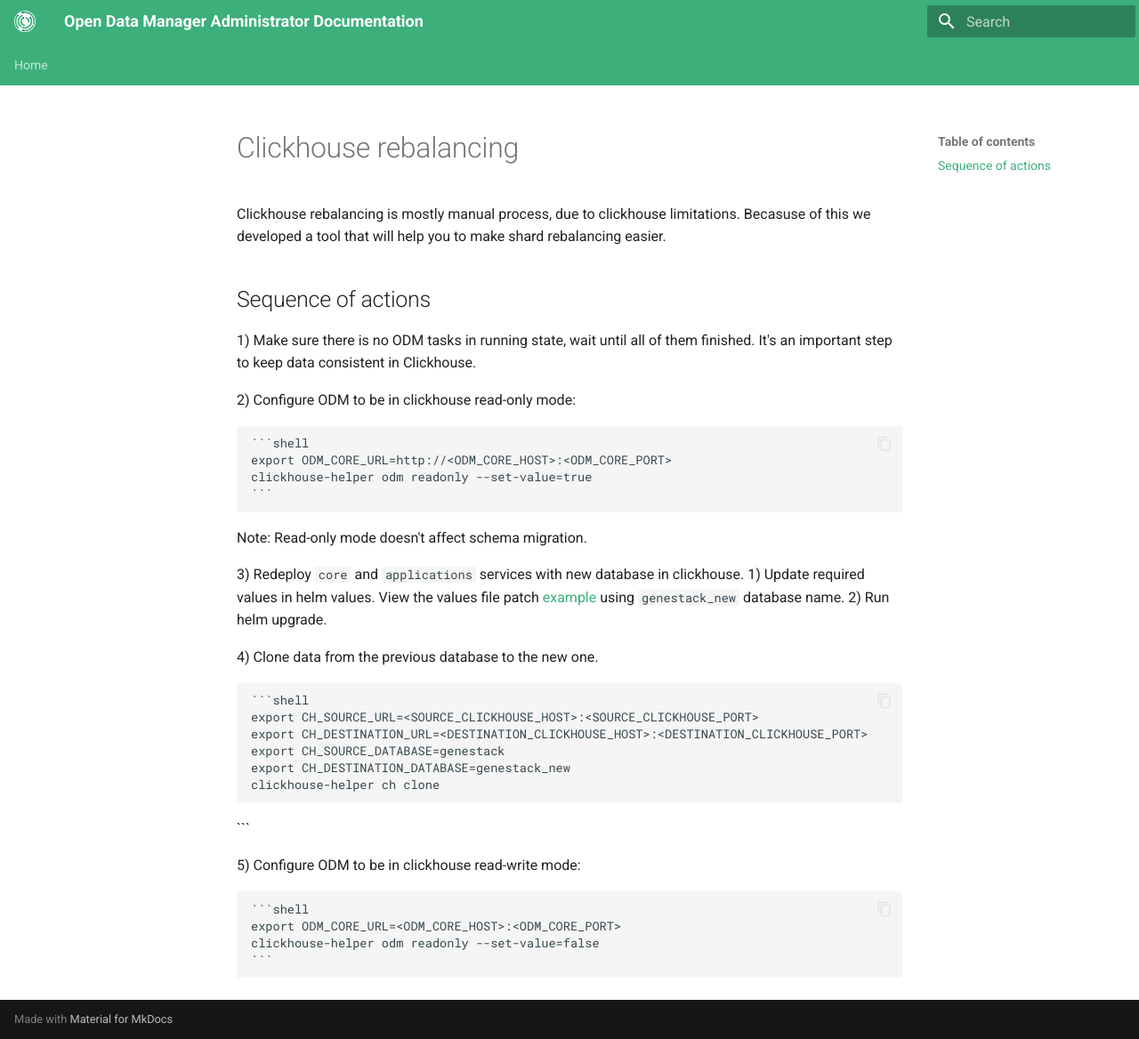
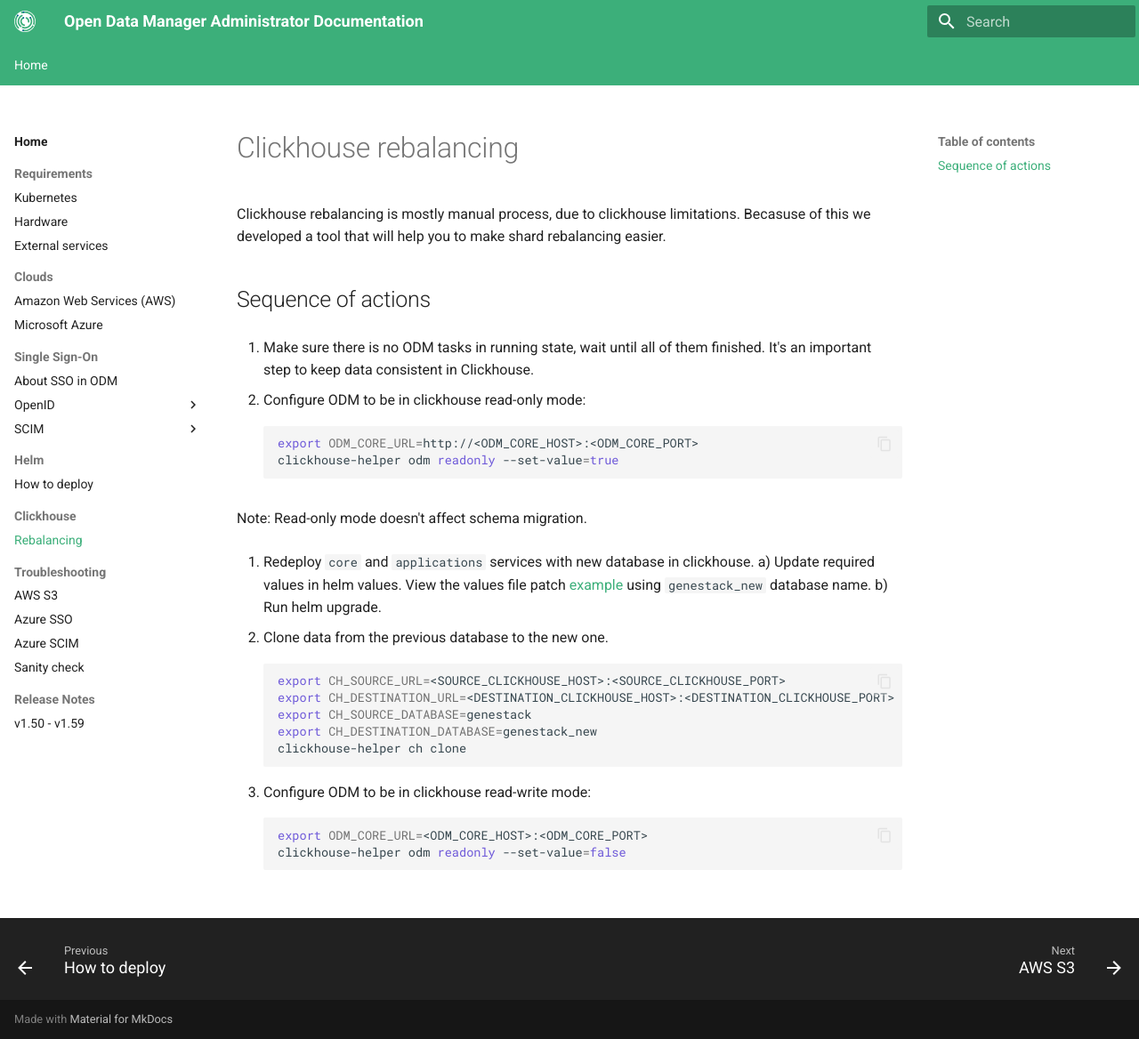
Before and after one commit to genestack/admin-docs, an MkDocs documentation site: the page built from docs/home/clickhouse/rebalancing.md, in a window 1280 px wide and 1168 px high. Shown: the whole window at 89% size. Built offline with MkDocs 1.6.1 and Material for MkDocs 9.7.7, drawn with Linux system fonts in a browser that asks for light colours; the version menu is left out.

Commit message:
[ODM-12343] Fix it

````diff
--- a/docs/home/clickhouse/rebalancing.md
+++ b/docs/home/clickhouse/rebalancing.md
@@ -5,9 +5,9 @@
 
 ## Sequence of actions
 
-1) Make sure there is no ODM tasks in running state, wait until all of them finished. It's an important step to keep data consistent in Clickhouse.
+1. Make sure there is no ODM tasks in running state, wait until all of them finished. It's an important step to keep data consistent in Clickhouse.
 
-2) Configure ODM to be in clickhouse read-only mode:
+2. Configure ODM to be in clickhouse read-only mode:
 
     ```shell
     export ODM_CORE_URL=http://<ODM_CORE_HOST>:<ODM_CORE_PORT>
@@ -16,11 +16,11 @@
 
    Note: Read-only mode doesn't affect schema migration.
 
-3) Redeploy `core` and `applications` services with new database in clickhouse.
-   1) Update required values in helm values. View the values file patch [example](files/clickhouse-new-database.yaml) using `genestack_new` database name.
-   2) Run helm upgrade.
+3. Redeploy `core` and `applications` services with new database in clickhouse.
+   a) Update required values in helm values. View the values file patch [example](files/clickhouse-new-database.yaml) using `genestack_new` database name.
+   b) Run helm upgrade.
 
-4) Clone data from the previous database to the new one.
+4. Clone data from the previous database to the new one.
 
     ```shell
     export CH_SOURCE_URL=<SOURCE_CLICKHOUSE_HOST>:<SOURCE_CLICKHOUSE_PORT>
@@ -28,9 +28,9 @@
     export CH_SOURCE_DATABASE=genestack
     export CH_DESTINATION_DATABASE=genestack_new
     clickhouse-helper ch clone
-   ```
+    ```
 
-5) Configure ODM to be in clickhouse read-write mode:
+5. Configure ODM to be in clickhouse read-write mode:
 
     ```shell
     export ODM_CORE_URL=<ODM_CORE_HOST>:<ODM_CORE_PORT>
--- a/mkdocs.yml
+++ b/mkdocs.yml
@@ -21,6 +21,8 @@
                 - Microsoft Azure: home/single-sign-on/scim/azure.md
         - Helm:
             - How to deploy: home/helm/how-to-deploy.md
+        - Clickhouse:
+            - Rebalancing: home/clickhouse/rebalancing.md
         - Troubleshooting:
             - AWS S3: home/troubleshooting/aws-s3.md
             - Azure SSO: home/troubleshooting/azure-sso.md
````
